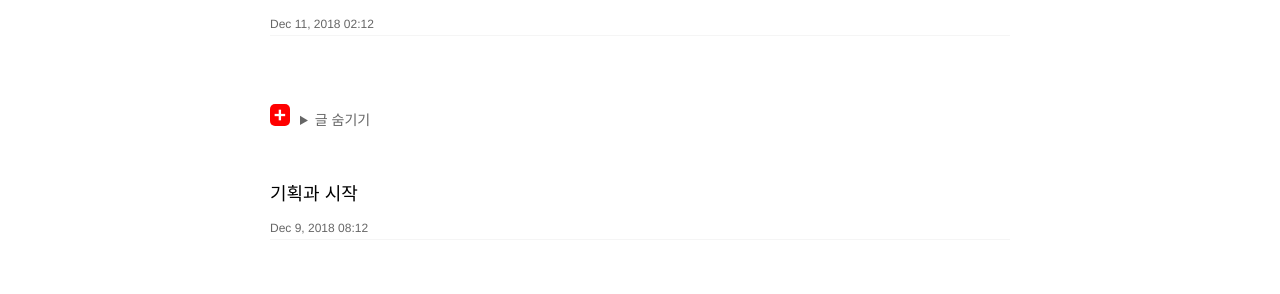
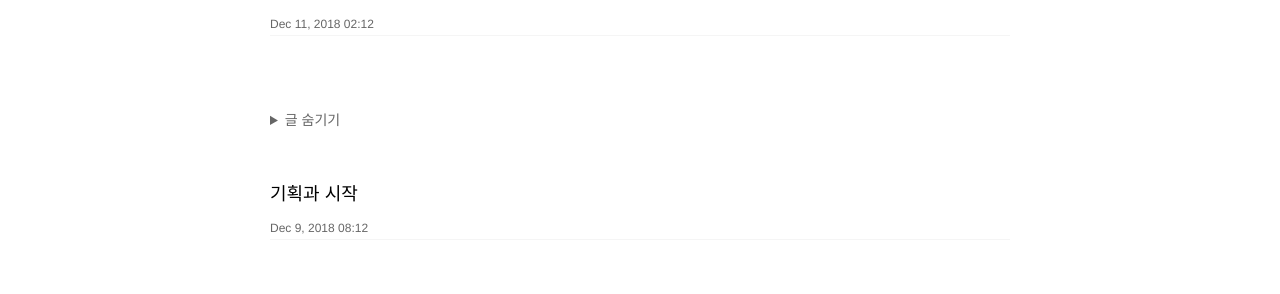
Before and after one commit to ukeeong/ukeeong.github.io, a Jekyll site: the page built from index.html, in a window 1280 px wide. Shown: the part 165-459 px from the top of the page. Built offline with Jekyll 4.4.1, drawn with Linux system fonts in a browser that asks for light colours.

Commit message:
Update main.scss

```diff
--- a/css/main.scss
+++ b/css/main.scss
@@ -59,29 +59,3 @@ $on-laptop:        800px;
     text-align : center;
 
 }
-
-
-
-
-
-summary::-webkit-details-marker {
-  display: none
-}
-
-summary:after {
-  background: red;
-  border-radius: 5px;
-  content: "+";
-  color: #fff;
-  float: left;
-  font-size: 1.5em;
-  font-weight: bold;
-  margin: -5px 10px 0 0;
-  padding: 0;
-  text-align: center;
-  width: 20px;
-}
-
-details[open] summary:after {
-  content: "-";
-}
```
